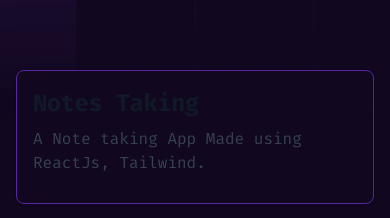
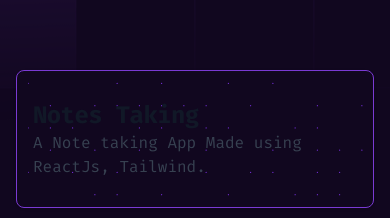
Before and after one commit to Krishantchauhan/Portfolio, a React (Vite) app: page / in a window 390 px wide. Shown: the part 1282-1500 px from the top of the page. Built offline with nearby package versions, Linux system fonts and the light colour scheme.

Commit message:
adding motion
Signed-off-by: Krishantchauhan <krashantchauhan@gmail.com>

```diff
--- a/src/component/Education.jsx
+++ b/src/component/Education.jsx
@@ -2,6 +2,11 @@
 import { motion } from 'framer-motion';
 
 function Education() {
+  const fadeVariants = {
+    offscreen: { opacity: 0, y: 50 },
+    onscreen: { opacity: 1, y: 0, transition: { type: 'spring', bounce: 0.3, duration: 1 } },
+  };
+
   return (
     <>
       <section className="flex flex-col justify-center md:flex-row py-6 block-bg-hero px-10 w-full h-screen">
@@ -11,11 +16,10 @@
           {/* MCA Section - Sticky */}
           <motion.div
             className="flex flex-col md:mb-4 md:sticky md:top-0"
-            initial={{ opacity: 0, y: 50 }}
-            animate={{ opacity: 1, y: 0 }}
-            transition={{ duration: 1 }}
-            whileInView={{ opacity: 1, y: 0 }}
-            viewport={{ once: false }}
+            variants={fadeVariants}
+            initial="offscreen"
+            whileInView="onscreen"
+            viewport={{ amount: 0.8 }}
           >
             <h1 className="text-4xl md:text-6xl font-semibold ">MCA</h1>
             <div className="pl-4 md:text-2xl md:pl-4">
@@ -28,11 +32,10 @@
           {/* BCA Section - Sticky after MCA */}
           <motion.div
             className="flex flex-col mb-4 md:sticky md:top-32"
-            initial={{ opacity: 0, y: 50 }}
-            animate={{ opacity: 1, y: 0 }}
-            transition={{ duration: 1, delay: 0.5 }}
-            whileInView={{ opacity: 1, y: 0 }}
-            viewport={{ once: false }}
+            variants={fadeVariants}
+            initial="offscreen"
+            whileInView="onscreen"
+            viewport={{ amount: 0.8 }}
           >
             <h1 className="text-4xl md:text-6xl font-semibold ">BCA</h1>
             <div className="pl-4 md:text-2xl md:pl-4">
--- a/src/component/Projects.jsx
+++ b/src/component/Projects.jsx
@@ -47,9 +47,122 @@
 
 // export default Projects;
 
+// import React, { useRef } from 'react';
+// import { motion, useScroll, useTransform } from 'framer-motion';
+// import useTypingAnimation from './TypingAnimation';
+
+// function Projects() {
+//   const txt = useTypingAnimation('Jects', 1200);
+//   const Projects = [
+//     { title: 'Notes Taking', url: 'https://notes-creating.netlify.app', des: 'A Note taking App Made using ReactJs, Tailwind.' },
+//     {
+//       title: 'Web Editor',
+//       url: 'https://fronteditor.netlify.app/',
+//       des: 'A online WebText Editor and render HTML,CSS,JS Made using React,Tailwind,CodeMirror.',
+//     },
+//     {
+//       title: 'Password Generator',
+//       url: 'https://pass-creator.netlify.app/',
+//       des: 'A simple Password Genrator made using React. It helped me understand many Hooks in React like useEffect, useContext, useMemo, and useRef.',
+//     },
+//     { title: 'Weather App', url: 'https://weather-creating.netlify.app', des: 'A simple Weather App that gave me an understanding of API workings.' },
+//   ];
+
+//   const targetRef = useRef(null);
+//   const { scrollYProgress } = useScroll({
+//     target: targetRef,
+//   });
+
+//   const x = useTransform(scrollYProgress, [0, 1], ['20%', '-95%']);
+
+//   return (
+//     <section ref={targetRef} className="h-[120vh]  md:py-16 project-bg md:h-[300vh]">
+//       <motion.div className="fixed top-0 left-0 h-2 bg-slate-50 origin-left z-50" style={{ scaleX: scrollYProgress }} />
+
+//       <h2 className="text-6xl lg:text-9xl text-center mb-8 py-16">
+//         <motion.span initial={{ opacity: 0 }} animate={{ opacity: 1 }} transition={{ duration: 0.5 }}>
+//           Pro{txt}
+//         </motion.span>
+//       </h2>
+//       {/* Horizontal Scroll for md+ */}
+//       <div className="sticky top-0 hidden md:flex md:h-screen items-center overflow-hidden">
+//         <motion.div style={{ x }} className="flex gap-7">
+//           {Projects.map((project, index) => (
+//             <motion.a
+//               whileHover={{ scale: 1.1 }}
+//               whileTap={{ scale: 0.9 }}
+//               transition={{ type: 'spring', stiffness: 400, damping: 10 }}
+//               key={index}
+//               href={project.url}
+//               target="_blank"
+//               rel="noopener noreferrer"
+//               className="flex flex-col justify-start border border-[#7a3ad3] rounded-lg shadow md:flex-row md:max-w-xl project-card w-[400px] h-[400px]  bg-star"
+//             >
+//               <div className="flex flex-col justify-between pl-4 py-7">
+//                 <h5 className="text-2xl font-bold tracking-tight text-gray-900 dark:text-white">{project.title}</h5>
+//                 <p className="font-normal text-gray-700 dark:text-gray-400">{project.des}</p>
+//               </div>
+//             </motion.a>
+//           ))}
+//         </motion.div>
+//       </div>
+//       {/* Vertical Stack for sm screens */}
+//       <div className="flex flex-col md:hidden gap-4 px-4 h-40">
+//         {Projects.map((project, index) => (
+//           <a
+//             key={index}
+//             href={project.url}
+//             target="_blank"
+//             rel="noopener noreferrer"
+//             className="w-[200px] h-[200px] flex flex-col items-center g-white border border-[#58269f] project-card md:w-[400px] md:h-[400px] rounded-lg shadow md:flex-row md:max-w-xl"
+//           >
+//             {/* <img
+//               src={`https://via.placeholder.com/150?text=${project.title}`}
+//               alt={project.title}
+//               className="object-cover w-full rounded-t-lg h-96 md:h-auto md:w-48 md:rounded-none md:rounded-s-lg"
+//             /> */}
+//             <div className="flex flex-col justify-between p-4 leading-normal">
+//               <h5 className="mb-2 text-2xl font-bold tracking-tight text-gray-900 dark:text-white">{project.title}</h5>
+//               <p className="mb-3 font-normal text-gray-700 dark:text-gray-400">{project.des}</p>
+//             </div>
+//           </a>
+//         ))}
+//       </div>
+//     </section>
+//   );
+// }
+
+// export default Projects;
+
 import React, { useRef } from 'react';
 import { motion, useScroll, useTransform } from 'framer-motion';
 import useTypingAnimation from './TypingAnimation';
+
+const fadeVariants = {
+  offscreen: { opacity: 0, y: 50 },
+  onscreen: { opacity: 1, y: 0, transition: { type: 'spring', bounce: 0.3, duration: 1 } },
+};
+
+const ProjectCard = ({ title, url, description }) => (
+  <motion.a
+    className="card-container flex flex-col justify-start border border-[#7a3ad3] rounded-lg shadow w-[400px] h-[400px] bg-star"
+    href={url}
+    target="_blank"
+    rel="noopener noreferrer"
+    variants={fadeVariants}
+    initial="offscreen"
+    whileInView="onscreen"
+    viewport={{ amount: 0.8 }}
+    whileHover={{ scale: 1.1 }}
+    whileTap={{ scale: 0.9 }}
+    transition={{ type: 'spring', stiffness: 400, damping: 10 }}
+  >
+    <div className="flex flex-col justify-between pl-4 py-7">
+      <h5 className="text-2xl font-bold tracking-tight text-gray-900 dark:text-white">{title}</h5>
+      <p className="font-normal text-gray-700 dark:text-gray-400">{description}</p>
+    </div>
+  </motion.a>
+);
 
 function Projects() {
   const txt = useTypingAnimation('Jects', 1200);
@@ -69,60 +182,32 @@
   ];
 
   const targetRef = useRef(null);
-  const { scrollYProgress } = useScroll({
-    target: targetRef,
-  });
-
+  const { scrollYProgress } = useScroll({ target: targetRef });
   const x = useTransform(scrollYProgress, [0, 1], ['20%', '-95%']);
 
   return (
-    <section ref={targetRef} className="h-[120vh]  md:py-16 project-bg md:h-[300vh]">
+    <section ref={targetRef} className="h-[120vh] md:py-16 project-bg md:h-[300vh]">
+      <motion.div className="fixed top-0 left-0 h-2 bg-slate-50 origin-left z-50" style={{ scaleX: scrollYProgress }} />
+
       <h2 className="text-6xl lg:text-9xl text-center mb-8 py-16">
-        <motion.span initial={{ opacity: 0 }} animate={{ opacity: 1 }} transition={{ duration: 0.5 }}>
+        <motion.span initial="offscreen" whileInView="onscreen" viewport={{ once: true, amount: 0.8 }} variants={fadeVariants}>
           Pro{txt}
         </motion.span>
       </h2>
 
       {/* Horizontal Scroll for md+ */}
-      <div className="sticky top-0 hidden md:flex md:h-screen items-center overflow-hidden">
-        <motion.div style={{ x }} className="flex gap-7">
+      <motion.div className="sticky top-0 hidden md:flex md:h-screen items-center overflow-hidden" style={{ x }}>
+        <div className="flex gap-7">
           {Projects.map((project, index) => (
-            <motion.a
-              key={index}
-              href={project.url}
-              target="_blank"
-              rel="noopener noreferrer"
-              className="flex flex-col justify-start border border-[#7a3ad3] rounded-lg shadow md:flex-row md:max-w-xl project-card w-[400px] h-[400px] hover:scale-110 duration-150 bg-star"
-            >
-              <div className="flex flex-col justify-between pl-4 py-7">
-                <h5 className="text-2xl font-bold tracking-tight text-gray-900 dark:text-white">{project.title}</h5>
-                <p className="font-normal text-gray-700 dark:text-gray-400">{project.des}</p>
-              </div>
-            </motion.a>
+            <ProjectCard key={index} title={project.title} url={project.url} description={project.des} />
           ))}
-        </motion.div>
-      </div>
+        </div>
+      </motion.div>
 
       {/* Vertical Stack for sm screens */}
       <div className="flex flex-col md:hidden gap-4 px-4 h-40">
         {Projects.map((project, index) => (
-          <a
-            key={index}
-            href={project.url}
-            target="_blank"
-            rel="noopener noreferrer"
-            className="w-[200px] h-[200px] flex flex-col items-center g-white border border-[#58269f] project-card md:w-[400px] md:h-[400px] rounded-lg shadow md:flex-row md:max-w-xl"
-          >
-            {/* <img
-              src={`https://via.placeholder.com/150?text=${project.title}`}
-              alt={project.title}
-              className="object-cover w-full rounded-t-lg h-96 md:h-auto md:w-48 md:rounded-none md:rounded-s-lg"
-            /> */}
-            <div className="flex flex-col justify-between p-4 leading-normal">
-              <h5 className="mb-2 text-2xl font-bold tracking-tight text-gray-900 dark:text-white">{project.title}</h5>
-              <p className="mb-3 font-normal text-gray-700 dark:text-gray-400">{project.des}</p>
-            </div>
-          </a>
+          <ProjectCard key={index} title={project.title} url={project.url} description={project.des} />
         ))}
       </div>
     </section>
```
Also changed, not shown: src/component/Header.jsx (+38 -15 lines), src/index.css.
